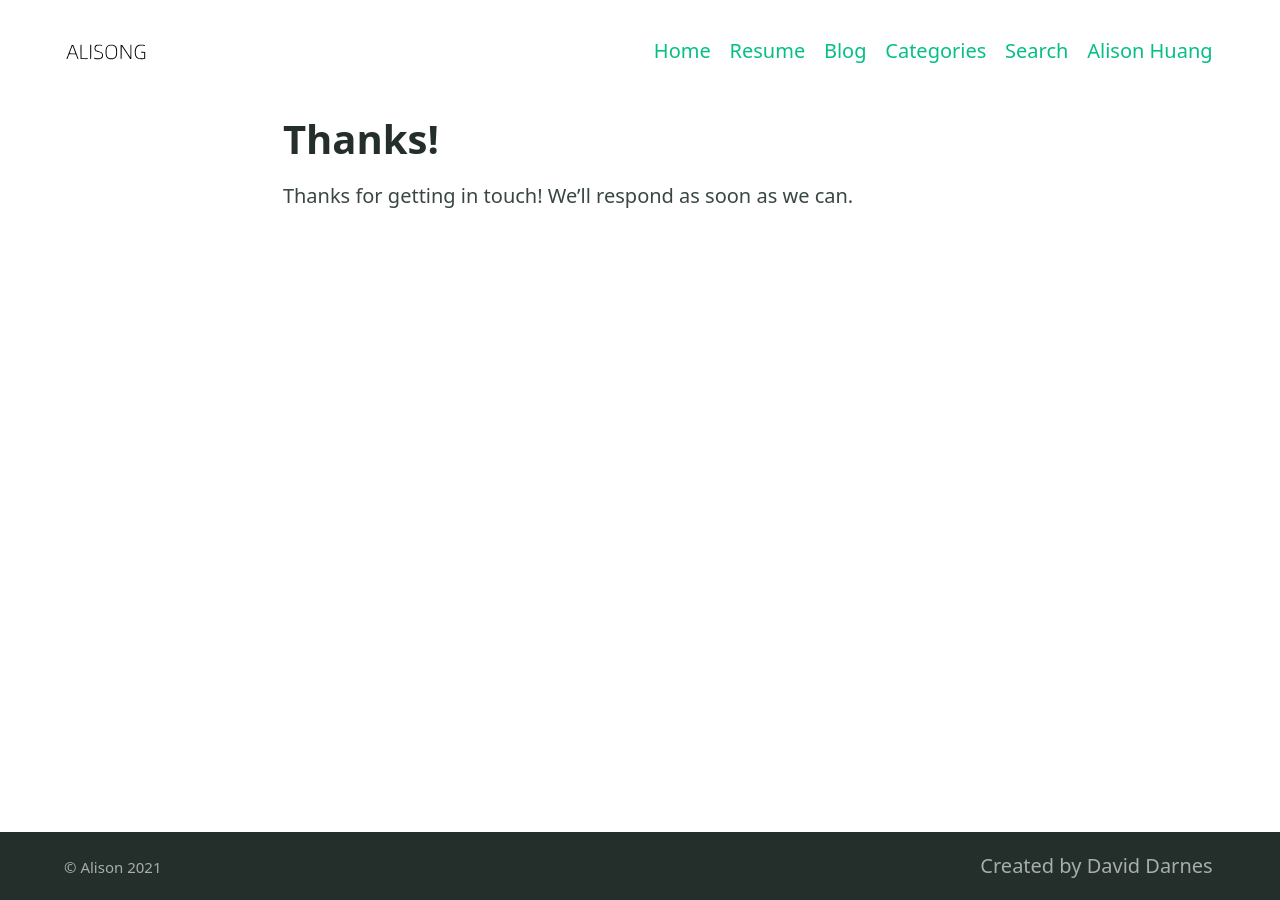
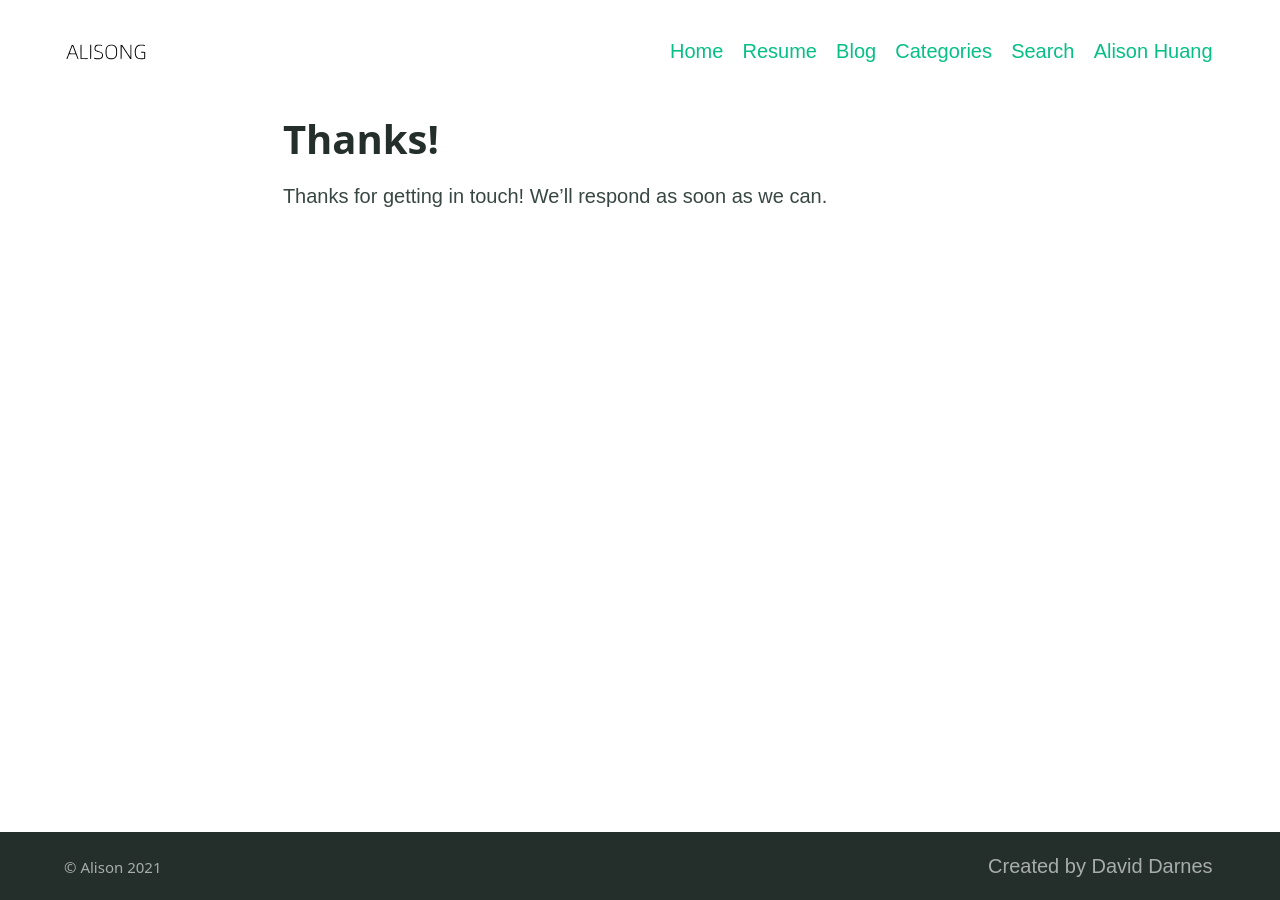
Before and after one commit to alisongh/alisongh.github.io, a Jekyll site: the page built from thanks.md, in a window 1280 px wide. Built offline with Jekyll 4.4.1, drawn with Linux system fonts in a browser that asks for light colours.

Commit message:
Update _settings.scss

```diff
--- a/_sass/_settings.scss
+++ b/_sass/_settings.scss
@@ -15,7 +15,7 @@ $white: #ffffff !default;
 
 // Typography
 $bodytype: (
-  font-family: "system-ui",
+  font-family: "Century Gothic, sans-serif",
   regular: 400,
   bold: 700,
   italic: italic,
```
